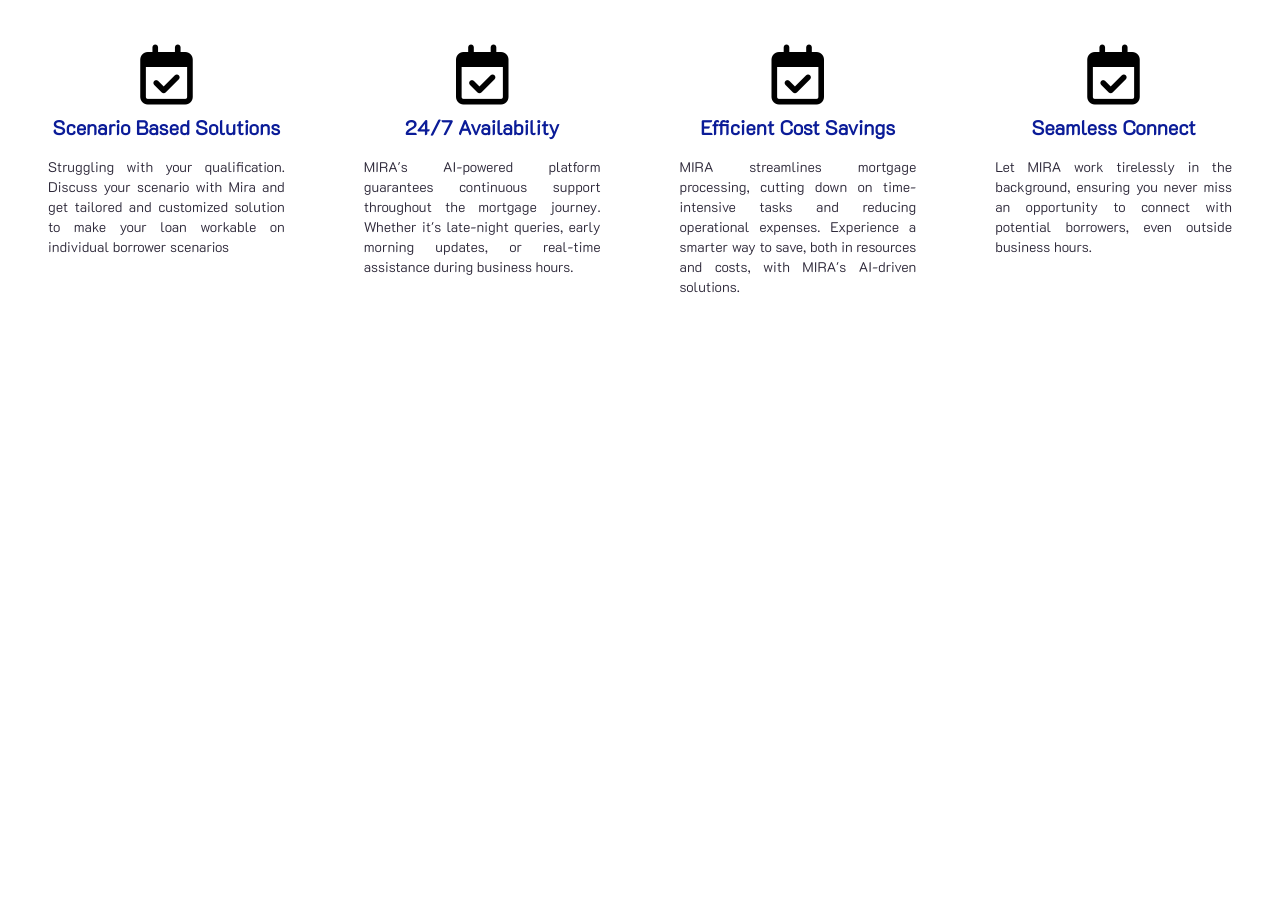
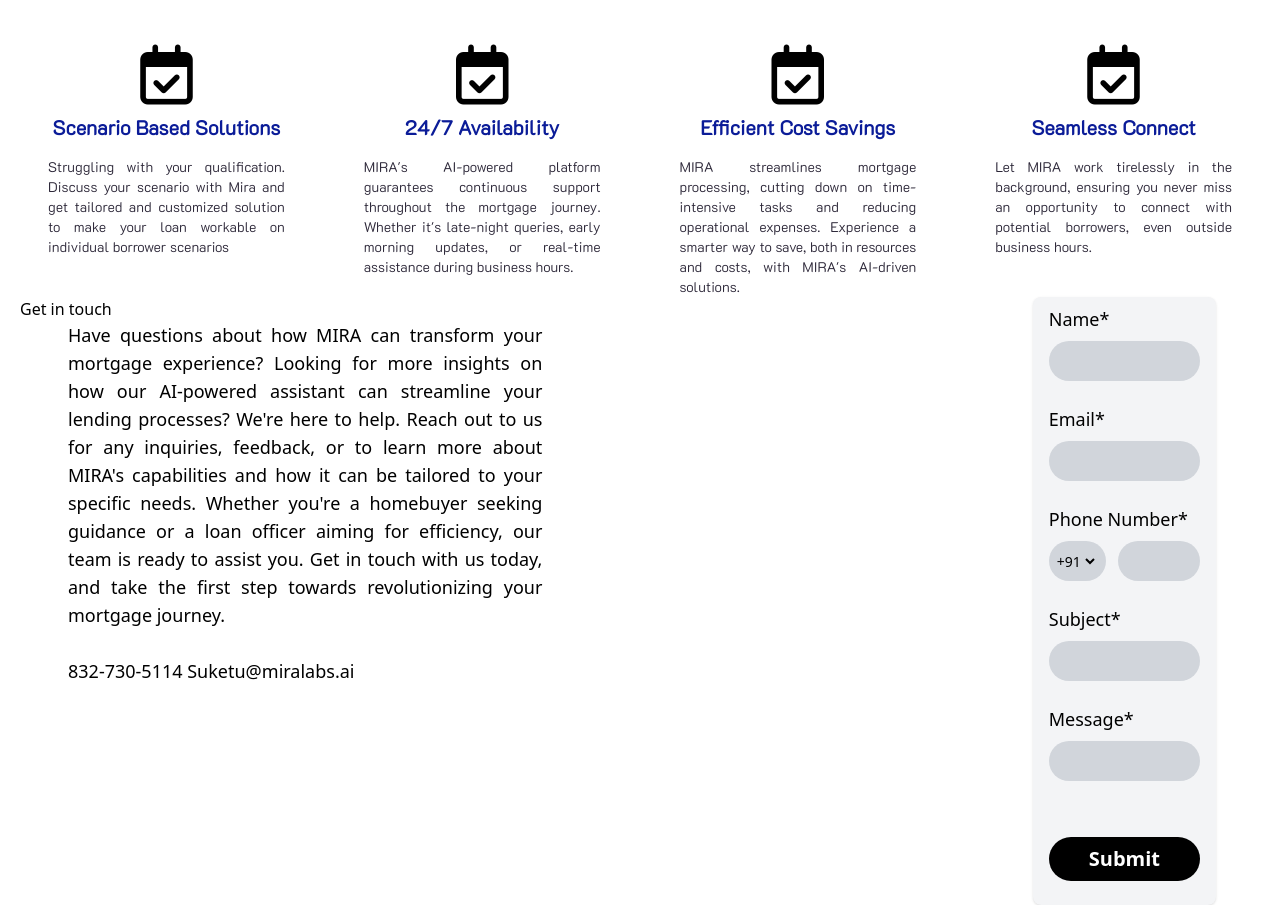
Before and after one commit to KeshariSomani/Mira, a plain HTML site: page home.html in a window 1280 px wide. Shown: the part 1962-2867 px from the top of the page. Before the commit the page ends 2259 px from the top, so only its background shows below. Drawn offline with nearby package versions, Linux system fonts and the light colour scheme.

Commit message:
changes in home

```diff
--- a/home.html
+++ b/home.html
@@ -137,5 +137,116 @@
             </div><!--4th end-->
           </div>
     </section>
+<!--Section 4-->
+    <div class="md:flex flex-row  md:pl-5">
+
+        <div>
+         <p>Get in touch</p>
+           <p class="md:text-lg md:w-2/3 lg:w-1/2 lg:text-lg  mx-4 lg:ml-12 text-justify ">
+            Have questions about how MIRA can transform your mortgage experience? Looking for more insights on how our AI-powered assistant can streamline your lending processes? We're here to help. Reach out to us for any inquiries, feedback, or to learn more about MIRA's capabilities and how it can be tailored to your specific needs. Whether you're a homebuyer seeking guidance or a loan officer aiming for efficiency, our team is ready to assist you. Get in touch with us today, and take the first step towards revolutionizing your mortgage journey.
+
+        <br><br>
+
+        832-730-5114
+         Suketu@miralabs.ai
+        </p>
+      </div>
+
+        <div class="w-full mt-8 md:text-left lg:w-1/2 lg:mx-4 lg:mt-0 md:mt-0 sm:mt-0">
+          <div
+            class="h-auto space-y-5 lg:mx-12  bg-gray-100 pt-4 mx-4 rounded-lg shadow px-4"
+          >
+            <form class="space-y-6 bg-gray-100" action="#" method="post">
+              <div>
+                <label for="name" class="block mb-2 -mt-2 text-lg text-black bold"
+                  >Name*</label
+                >
+                <input
+                  type="name"
+                  name="name"
+                  class="bg-gray-300 text-black text-sm rounded-full block w-full p-2.5"
+                  required
+                />
+              </div>
+
+              <div>
+                <label for="email" class="block mb-2 text-lg text-black bold"
+                  >Email*</label
+                >
+                <input
+                  type="email"
+                  name="email"
+                  class="bg-gray-300 text-black text-sm rounded-full block w-full p-2.5"
+                  required
+                />
+              </div>
+
+              <div>
+                <label for="email" class="block mb-2 text-lg text-black bold"
+                  >Phone Number*</label
+                >
+
+                <div class="flex gap-3">
+                  <div
+                    class="place bg-gray-300 text-black text-sm rounded-full block lg:w-[60px] p-1 flex"
+                  >
+                    <select
+                      class="flex-1 mr-1 bg-transparent focus:outline-none"
+                      name="countrycode"
+                    >
+                      <option value="+91">+91</option>
+                      <option value="+31">+31</option>
+                      <option value="+02">+02</option>
+                      <option value="+15">+15</option>
+                    </select>
+                  </div>
+
+                  <div class="col-span-10 w-full">
+                    <input
+                      type="tel"
+                      name="phone"
+                      class="bg-gray-300 text-black text-sm rounded-full block w-full p-2.5"
+                      required
+                    />
+                  </div>
+                </div>
+              </div>
+              <div>
+                <label for="loctaion" class="block mb-2 text-lg text-black bold"
+                  >Subject*</label
+                >
+                <input
+                  type="name"
+                  name="location"
+                  class="bg-gray-300 text-black text-sm rounded-full block w-full p-2.5"
+                  required
+                />
+              </div>
+
+              <div>
+                <label for="msgg" class="block mb-2 text-lg text-black bold"
+                  >Message*</label
+                >
+                <input
+                  type="name"
+                  name="message"
+                  class="bg-gray-300 text-black text-sm rounded-full block w-full p-2.5"
+                  required
+                />
+              </div>
+              <div>
+                <button
+                  class="bg-black text-white font-bold text-xl mt-8  py-2 px-10 rounded-full"
+                  type="submit"
+                >
+                  Submit
+                </button>
+              </div>
+              <br />
+            </form>
+          </div>
+        </div>
+      </div>
+      <!--form sec end-->
 </body>
 </html>
```
Also changed, not shown: privacyPolicy.html (+1 -0 lines).
